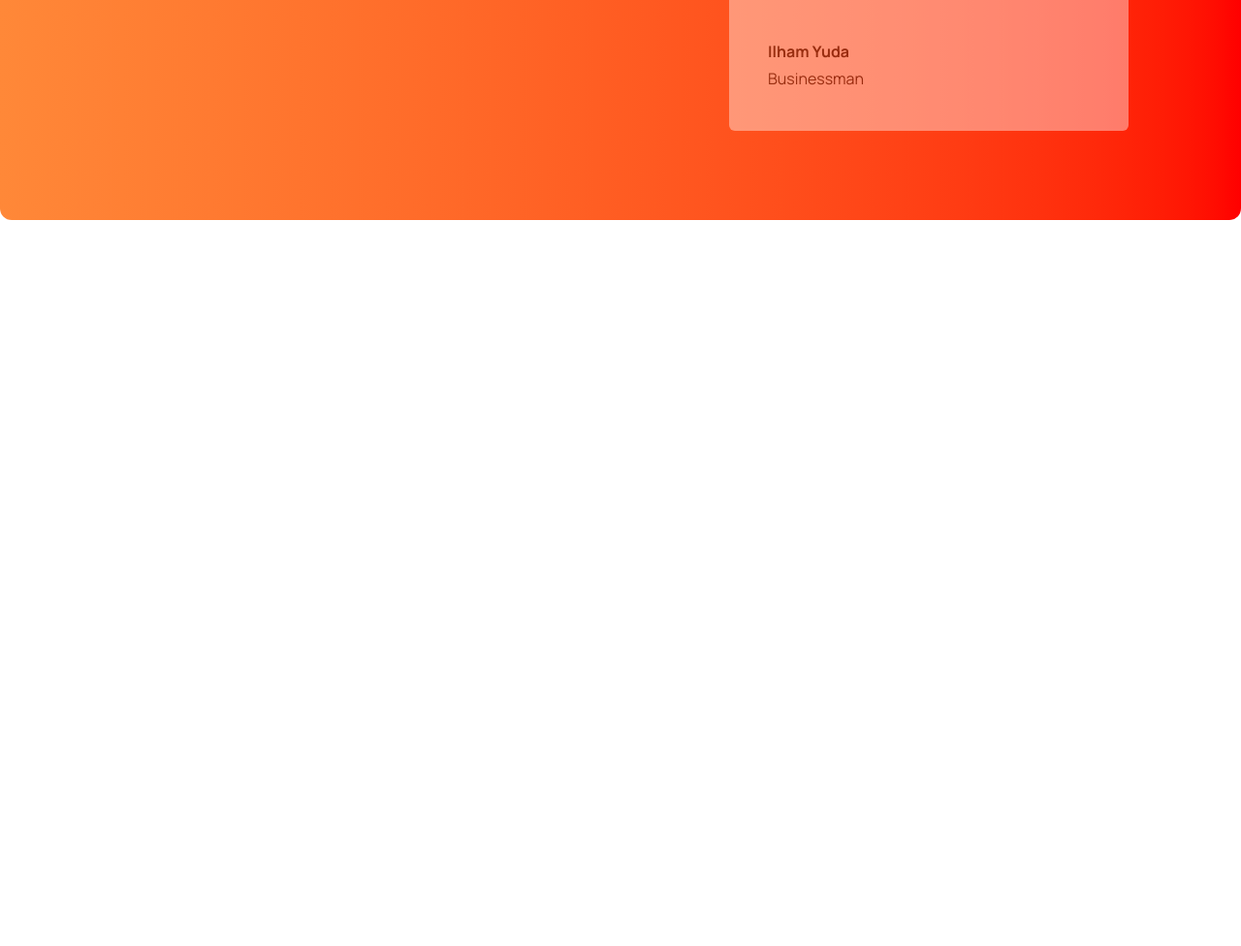
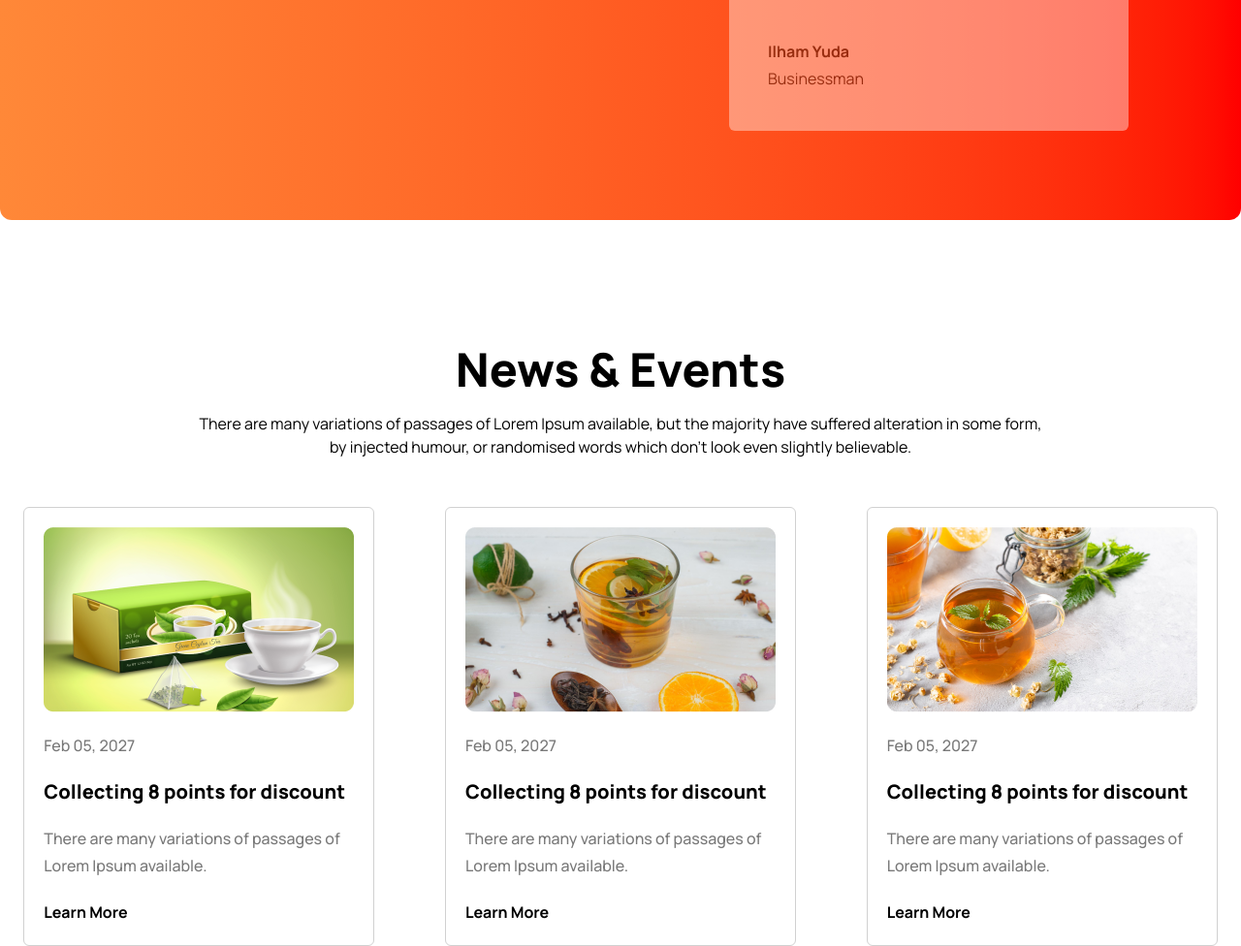
Before and after one commit to Hos9/tea-house, a plain HTML site: page index.html in a window 1280 px wide. Shown: the part 2593-3569 px from the top of the page at 97% size. Before the commit the page ends 2820 px from the top, so only its background shows below. Drawn offline with nearby package versions, Linux system fonts and the light colour scheme.

Commit message:
News & Evenet section done

```diff
--- a/index.html
+++ b/index.html
@@ -250,5 +250,73 @@
         </div>
       </div>
     </section>
+
+    <!-- News & Events -->
+
+    <section class="container mx-auto">
+      <div class="news-event text-center w-80% mb-12.5">
+        <h2 class="ne-title font-extrabold text-5xl mb-5">News & Events</h2>
+        <p class="ne-description">
+          There are many variations of passages of Lorem Ipsum available, but
+          the majority have suffered alteration in some form, <br />
+          by injected humour, or randomised words which don't look even slightly
+          believable.
+        </p>
+      </div>
+      <div
+        class="event-cards grid gap-6 grid-cols-1 md:grid-cols-2 lg:grid-cols-3"
+      >
+        <div
+          class="event-card space-y-5 p-5 border border-[hsl(0,0%,82%)] rounded-md mx-auto"
+        >
+          <img src="./images/news-1.png" alt="" />
+          <p class="font-medium leading-7 text-[hsl(0,0%,47%)]">Feb 05, 2027</p>
+          <h3 class="font-extrabold text-xl leading-7">
+            Collecting 8 points for discount
+          </h3>
+          <p class="font-medium leading-7 text-[hsl(0,0%,47%)]">
+            There are many variations of passages of <br />
+            Lorem Ipsum available.
+          </p>
+          <h3 class="font-bold leading-7">
+            <a href="./more.html">Learn More</a>
+          </h3>
+        </div>
+        <div
+          class="event-card space-y-5 p-5 border border-[hsl(0,0%,82%)] rounded-md mx-auto"
+        >
+          <img src="./images/news-2.png" alt="" />
+          <p class="font-medium leading-7 text-[hsl(0,0%,47%)]">Feb 05, 2027</p>
+          <h3 class="font-extrabold text-xl leading-7">
+            Collecting 8 points for discount
+          </h3>
+          <p class="font-medium leading-7 text-[hsl(0,0%,47%)]">
+            There are many variations of passages of <br />
+            Lorem Ipsum available.
+          </p>
+          <h3 class="font-bold leading-7">
+            <a href="./more.html">Learn More</a>
+          </h3>
+        </div>
+        <div
+          class="event-card space-y-5 p-5 border border-[hsl(0,0%,82%)] rounded-md mx-auto"
+        >
+          <img src="./images/news-3.png" alt="" />
+          <p class="font-medium leading-7 text-[hsl(0,0%,47%)]">Feb 05, 2027</p>
+          <h3 class="font-extrabold text-xl leading-7">
+            Collecting 8 points for discount
+          </h3>
+          <p class="font-medium leading-7 text-[hsl(0,0%,47%)]">
+            There are many variations of passages of <br />
+            Lorem Ipsum available.
+          </p>
+          <h3 class="font-bold leading-7">
+            <a href="./more.html">Learn More</a>
+          </h3>
+        </div>
+      </div>
+    </section>
+
+    <!-- Footer -->
   </body>
 </html>
```
